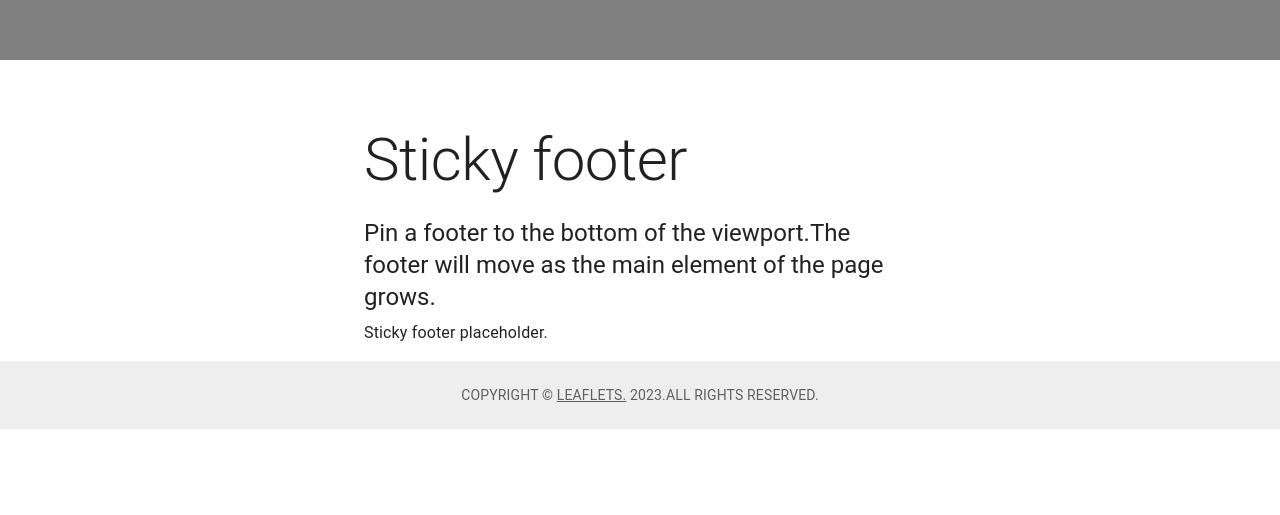
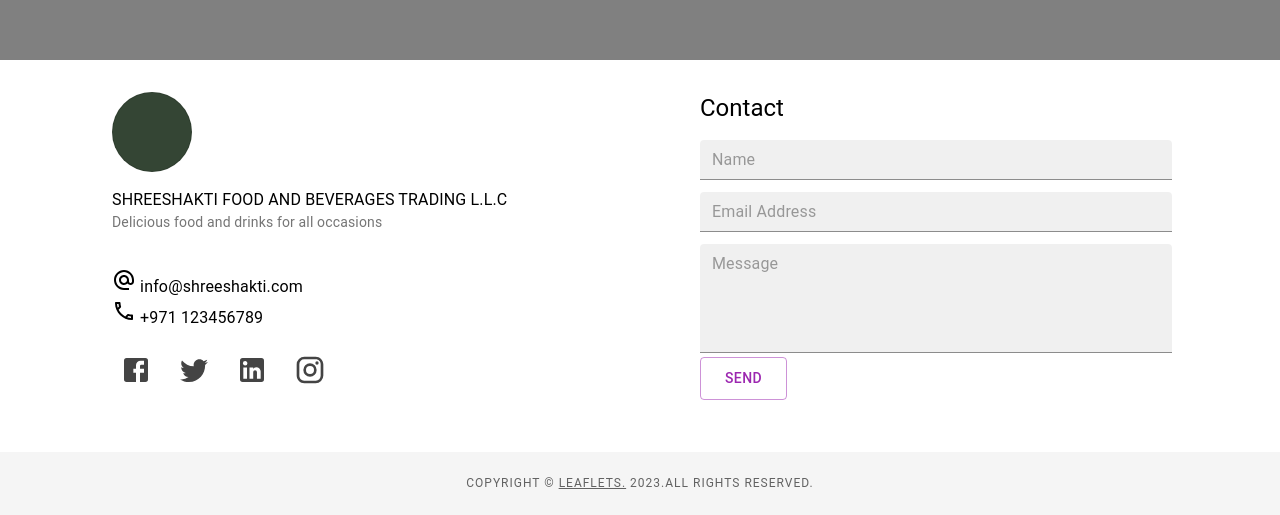
Before and after one commit to rajkishorepatra/shreeshaktiTrading, a React (Vite) app in the folder client/: page / in a window 1280 px wide. Shown: the part 3604-4119 px from the top of the page. Before the commit the page ends 4033 px from the top, so only its background shows below. Built offline with nearby package versions, Linux system fonts and the light colour scheme; a web font is replaced by a local one.

Commit message:
page footer

```diff
--- a/client/src/components/footer.jsx
+++ b/client/src/components/footer.jsx
@@ -1,60 +1,158 @@
-import CssBaseline from '@mui/material/CssBaseline';
-import Box from '@mui/material/Box';
-import Typography from '@mui/material/Typography';
-import Container from '@mui/material/Container';
-import Link from '@mui/material/Link';
+// import Paper from '@mui/material/Paper';
+import Container from "@mui/material/Container";
+import Grid from "@mui/material/Grid";
+import Typography from "@mui/material/Typography";
+import TextField from "@mui/material/TextField";
+import Button from "@mui/material/Button";
+import IconButton from "@mui/material/IconButton";
+import Box from "@mui/material/Box";
+import Link from "@mui/material/Link";
+import Paper from "@mui/material/Paper"
+import { Facebook, Twitter, LinkedIn, Instagram } from "@mui/icons-material";
+import AlternateEmailOutlinedIcon from '@mui/icons-material/AlternateEmailOutlined';
+import PhoneOutlinedIcon from '@mui/icons-material/PhoneOutlined';
+
 
 function Copyright() {
   return (
-    <Typography variant="body2" color="text.secondary" align='center' sx={{textTransform: 'uppercase'}}>
-      {'Copyright © '}
+    <Typography
+      variant="overline"
+      color="text.secondary"
+      sx={{ textTransform: "uppercase" }}
+    >
+      {"Copyright © "}
       <Link color="inherit" href="#">
         LeafLets.
-      </Link>{' '}
+      </Link>{" "}
       {new Date().getFullYear()}
-      {'.All Rights Reserved.'}
+      {".All Rights Reserved."}
     </Typography>
   );
 }
 
 export default function PageFooter() {
-  const styles = {
-   copyright: {
-      position: "absolute",
-      bottom: "0",
-      width: "100%",
-      height: "60px",
-      lineHeight: "60px",
-      backgroundColor: "#f5f5f5",
+  const footerStyles = {
+    root: {
+      matginTop: "2rem",
+      padding: "2rem 0",
     },
-
-  }
+    section: {
+      marginBottom: "20px",
+      maxWidth: "480px",
+      justifySelf: "center",
+    },
+    subtitle: {
+      color: "#757575",
+      marginBottom: "20px",
+    },
+    iconButton: {
+      marginRight: "10px",
+    },
+    icon: {
+      color: "#444444",
+      fontSize: "2rem",
+    },
+    formButton: {
+      px: 3,
+      py: 1,
+    },
+    copyright: {
+      py: 2,
+      textAlign: "center",
+      backgroundColor: "#F5F5F5",
+    },
+  };
   return (
     <Box>
-      <CssBaseline />
-      <Container component="main" sx={{ mt: 8, mb: 2 }} maxWidth="sm">
-        <Typography variant="h2" component="h1" gutterBottom>
-          Sticky footer
-        </Typography>
-        <Typography variant="h5" component="h2" gutterBottom>
-          {'Pin a footer to the bottom of the viewport.'}
-          {'The footer will move as the main element of the page grows.'}
-        </Typography>
-        <Typography variant="body1">Sticky footer placeholder.</Typography>
-      </Container>
-      <Box
-        component="footer"
-        sx={{
-          py: 3,
-          px: 2,
-          mt: 'auto',
-          backgroundColor: (theme) =>
-            theme.palette.mode === 'light'
-              ? theme.palette.grey[200]
-              : theme.palette.grey[800],
-        }}
-      >
-          <Copyright />
+      <footer style={footerStyles.root}>
+        <Container>
+          <Grid container spacing={4}>
+            <Grid item xs={12} md={6}>
+              <Grid container spacing={2} style={footerStyles.section}>
+                <Grid item xs={12}>
+                  <Paper  variant="outlined" square sx={{background:'#344534',height:'5rem',aspectRatio:'1/1',borderRadius: '50%'}} />
+                </Grid>
+                <Grid item xs={12}>
+                  <Typography variant="body1" sx={{textTransform: 'uppercase'}}>
+                    ShreeShakti food and beverages trading l.l.c
+                  </Typography>
+                  <Typography variant="body2" style={footerStyles.subtitle}>
+                    Delicious food and drinks for all occasions
+                  </Typography>
+                </Grid>
+                <Grid item xs={12}>
+                  <Typography variant="body1">
+                    <strong><AlternateEmailOutlinedIcon /></strong> info@shreeshakti.com
+                  </Typography>
+                  <Typography variant="body1" >
+                    <strong><PhoneOutlinedIcon /></strong> +971 123456789
+                  </Typography>
+                </Grid>
+                <Grid item xs={12}>
+                  <IconButton style={footerStyles.iconButton}>
+                    <Facebook sx={footerStyles.icon} />
+                  </IconButton>
+                  <IconButton style={footerStyles.iconButton}>
+                    <Twitter sx={footerStyles.icon} />
+                  </IconButton>
+                  <IconButton style={footerStyles.iconButton}>
+                    <LinkedIn sx={footerStyles.icon} />
+                  </IconButton>
+                  <IconButton style={footerStyles.iconButton}>
+                    <Instagram sx={footerStyles.icon} />
+                  </IconButton>
+                </Grid>
+              </Grid>
+            </Grid>
+            <Grid item xs={12} md={6}>
+              <Grid container spacing={1} style={footerStyles.section}>
+                <Grid item xs={12}>
+                  <Typography variant="h5">Contact</Typography>
+                </Grid>
+                <Grid item xs={12}>
+                  <form>
+                    <TextField
+                      fullWidth
+                      hiddenLabel
+                      placeholder="Name"
+                      variant="filled"
+                      size="small"
+                      margin="dense"
+                    />
+                    <TextField
+                      fullWidth
+                      hiddenLabel
+                      placeholder="Email Address"
+                      variant="filled"
+                      size="small"
+                      margin="dense"
+                    />
+                    <TextField
+                      hiddenLabel
+                      fullWidth
+                      multiline
+                      minRows={4}
+                      placeholder="Message"
+                      variant="filled"
+                      size="small"
+                      margin="dense"
+                    />
+                    <Button
+                      variant="outlined"
+                      color="secondary"
+                      sx={footerStyles.formButton}
+                    >
+                      Send
+                    </Button>
+                  </form>
+                </Grid>
+              </Grid>
+            </Grid>
+          </Grid>
+        </Container>
+      </footer>
+      <Box sx={footerStyles.copyright}>
+        <Copyright />
       </Box>
     </Box>
   );
```
